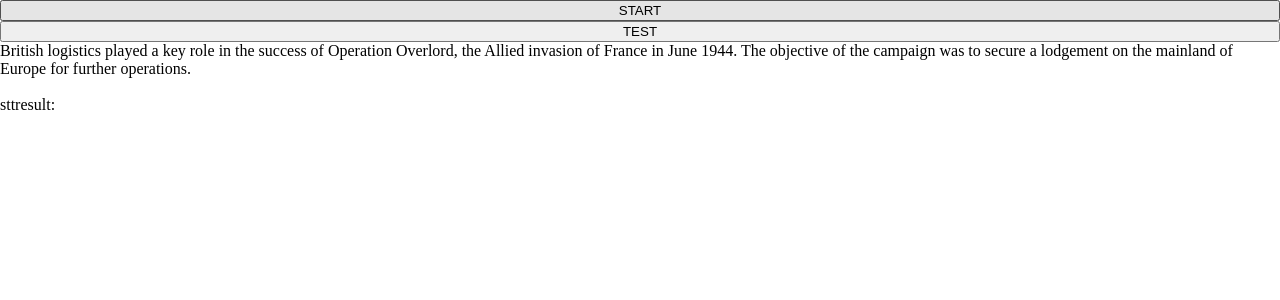
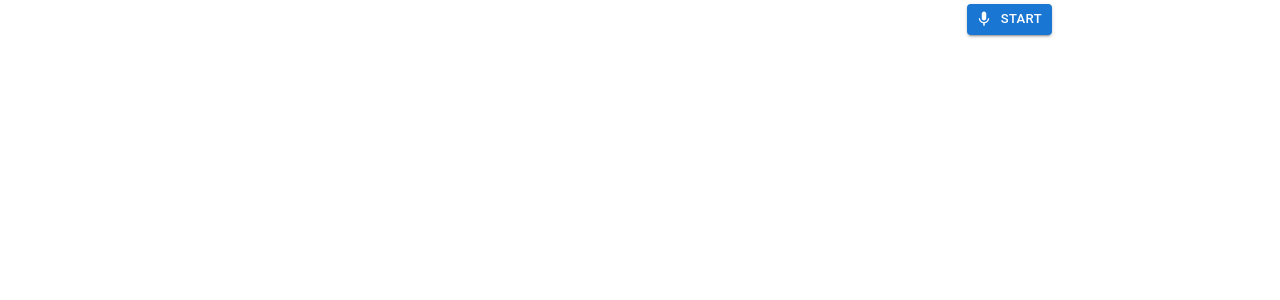
Before and after one commit to shawhu/chatreact, a Next.js app: page /testvoice in a window 1280 px wide. Shown: the top 300 px of the page. Built offline with nearby package versions, Linux system fonts and the light colour scheme.

Commit message:
add feature, streaming stt

```diff
--- a/components/voiceinputstreaming.tsx
+++ b/components/voiceinputstreaming.tsx
@@ -1,14 +1,22 @@
-import React from "react";
+import React, { useState, useEffect, useRef } from "react";
+import dynamic from "next/dynamic";
 import { Config } from "@/common/config";
+import { Box } from "@mui/material";
+import Button from "@mui/material/Button";
+import SendIcon from "@mui/icons-material/Send";
+import MicIcon from "@mui/icons-material/Mic";
+import StopIcon from "@mui/icons-material/Stop";
+import GlobalValues from "@/common/globalvalues";
 
-const AudioRecorder = () => {
+const VoiceInputStreaming = ({ sliceduration, sendbacktext }: any) => {
   const [isRecording, setIsRecording] = React.useState<boolean>(false);
   const [stream, setStream] = React.useState<MediaStream | null>(null);
   const [voiceRecorder, setVoiceRecorder] = React.useState(null);
-  const [audioChunks, setAudioChunks] = React.useState([]);
-  const [sttresult, setSttresult] = React.useState("");
+  const [chunks, setChunks] = React.useState([]);
+  const [apicallcount, setApicallcount] = React.useState(0);
 
   const StartRecording = async () => {
+    console.log("StartRecording");
     try {
       const audioStream = await navigator.mediaDevices.getUserMedia({
         audio: true,
@@ -22,36 +30,29 @@ const AudioRecorder = () => {
     }
   };
   const StopRecording = () => {
+    console.log("StopRecording");
     if (!isRecording || !stream || !voiceRecorder) return;
-
     const tracks = stream.getAudioTracks();
-
     for (const track of tracks) {
       track.stop();
     }
-
     voiceRecorder.stop();
-
     setVoiceRecorder(null);
     setIsRecording(false);
   };
-  /**
-   * triggered when the recording is started
-   */
+  //triggered when the recording is started
   React.useEffect(() => {
     if (!isRecording || !voiceRecorder) return;
     //checking this how to add slice
-    voiceRecorder.start(3000); //3 seconds a piece
+    voiceRecorder.start(sliceduration); //3 seconds a piece
     voiceRecorder.ondataavailable = ({ data }) => {
       //here we get a new piece of audio chunk
       console.log("ondataavailable triggered");
       //console.log("Got audio data chunk:", data);
 
-      setAudioChunks((prevChunks) => {
+      setChunks((prevChunks) => {
         const newchunks = [...prevChunks, data];
         const callingwhisper = async (chunks, apiurl) => {
-          const myconfig = await Config.GetConfigInstanceAsync();
-          const mykey = myconfig.openaikey;
           //try the openai whisper api
           try {
             const newblob = new Blob(chunks, {
@@ -64,10 +65,11 @@ const AudioRecorder = () => {
             const formData = new FormData();
             formData.append("file", file, "recording.webm");
             formData.append("model", "whisper-1");
-            formData.append("prompt", sttresult);
-            console.log("sending to openai using newblob");
-            console.log(newblob);
+            //formData.append("prompt", "");
 
+            //console.log(newblob);
+            const myconfig = await Config.GetConfigInstanceAsync();
+            const mykey = myconfig.openaikey;
             const response = await fetch(apiurl, {
               method: "POST",
               body: formData,
@@ -75,13 +77,16 @@ const AudioRecorder = () => {
                 Authorization: `Bearer ${mykey}`,
               },
             });
-            console.log(formData.entries());
-
+            //console.log(formData.entries());
+            console.log(
+              `No. ${apicallcount} sending to openai using newblob, `
+            );
+            setApicallcount((oldcount) => oldcount + 1);
             if (response.ok) {
               const jobj = await response.json();
-              console.log(jobj);
+              //console.log(jobj);
               if (jobj && jobj.text) {
-                setSttresult(jobj.text);
+                sendbacktext(jobj.text);
               }
             } else {
               console.error("OpenAI respond is not ok");
@@ -101,51 +106,25 @@ const AudioRecorder = () => {
     };
   }, [isRecording, voiceRecorder]);
 
-  /**
-   * triggered when the recording is stopped
-   */
+  //triggered when the recording is stopped
   React.useEffect(() => {
     if (isRecording || !stream) return;
     setStream(null);
   }, [isRecording]);
 
   return (
-    <div className="flex flex-col">
-      <button onClick={!isRecording ? StartRecording : StopRecording}>
-        {!isRecording ? "START" : "STOP"}
-      </button>
-      <button
-        onClick={() => {
-          console.log("test button clicked");
-          //console.log(audioChunks);
-          //console.log(sttresult);
-          const myconfig = Config.GetConfig();
-          console.log(myconfig);
-        }}
+    <Box className="absolute z-10 right-56 m-1">
+      <Button
+        onClick={isRecording ? StopRecording : StartRecording}
+        variant="contained"
+        size="small"
+        color={isRecording ? "error" : "primary"} // dynamically set color based on isRecording
+        startIcon={isRecording ? <StopIcon /> : <MicIcon />}
       >
-        TEST
-      </button>
-      <div>
-        British logistics played a key role in the success of Operation
-        Overlord, the Allied invasion of France in June 1944. The objective of
-        the campaign was to secure a lodgement on the mainland of Europe for
-        further operations.{" "}
-      </div>
-      <br />
-      <div>sttresult:{sttresult}</div>
-      {audioChunks.map((chunk, index) => (
-        <audio
-          key={index}
-          src={URL.createObjectURL(
-            new Blob(audioChunks.slice(0, index + 1), {
-              type: "audio/webm; codecs=opus",
-            })
-          )}
-          controls
-        />
-      ))}
-    </div>
+        {isRecording ? "Stop" : "Start"}
+      </Button>
+    </Box>
   );
 };
 
-export default AudioRecorder;
+export default VoiceInputStreaming;
--- a/pages/index.tsx
+++ b/pages/index.tsx
@@ -41,11 +41,12 @@ import Conversationllmws from "@/components/conversationllmws";
 import SessionList from "@/components/sessionlist";
 import { Session, Message, SessionManager } from "@/common/session";
 import { Config } from "@/common/config";
-//import VoiceInput from "@/components/voiceinput";
-import dynamic from "next/dynamic";
-const VoiceInput = dynamic(() => import("@/components/voiceinput"), {
-  ssr: false,
-});
+
+// import dynamic from "next/dynamic";
+// const VoiceInput = dynamic(() => import("@/components/voiceinput"), {
+//   ssr: false,
+// });
+import VoiceInputStreaming from "@/components/voiceinputstreaming";
 
 const PinkSwitch = styled(Switch)(({ theme }) => ({
   "& .MuiSwitch-switchBase.Mui-checked": {
@@ -318,7 +319,8 @@ export default function PersistentDrawerLeft() {
         {/*this is the input area with buttons  this is the input area with buttons  this is the input area with buttons  */}
         <Box className="w-full min-h-[130px] flex">
           <div className="flex-1 ml-1">
-            <VoiceInput
+            <VoiceInputStreaming
+              sliceduration={1000}
               sendbacktext={(text: string) => {
                 setMessage(text);
               }}
```
